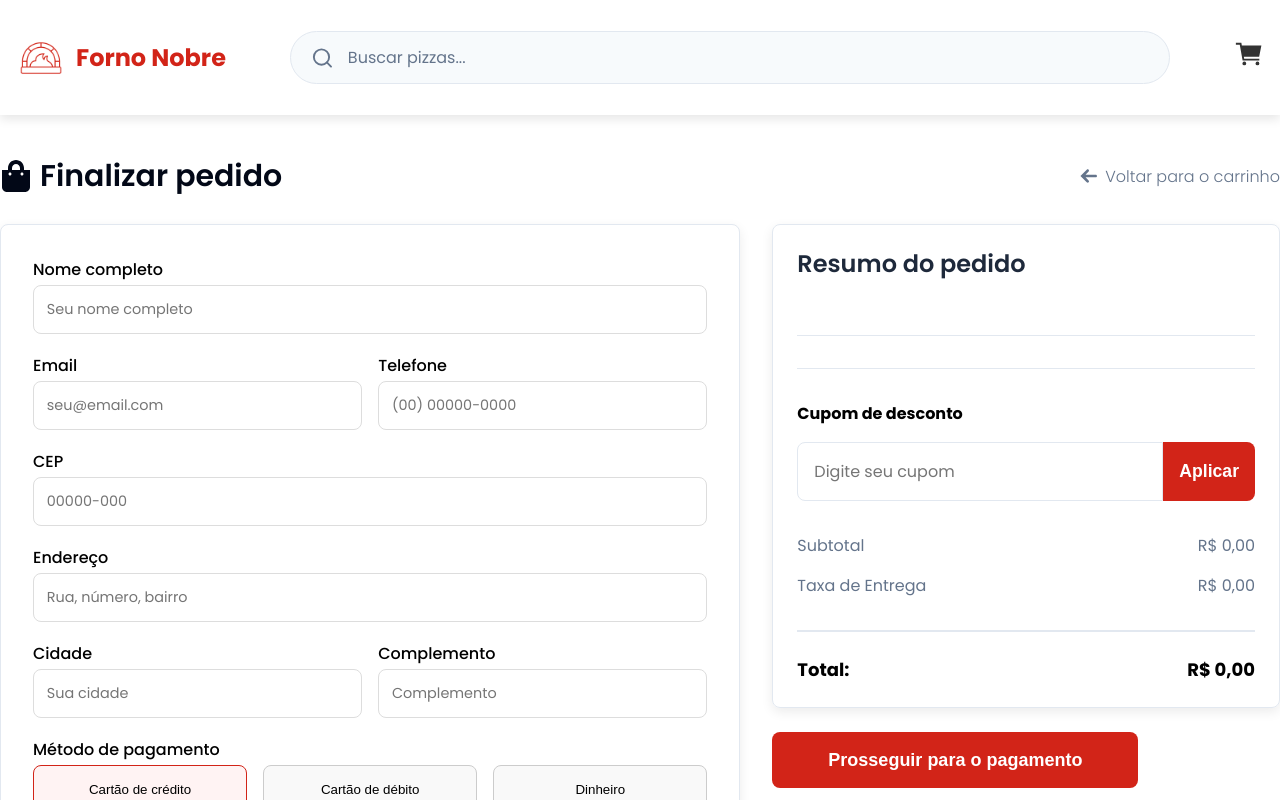
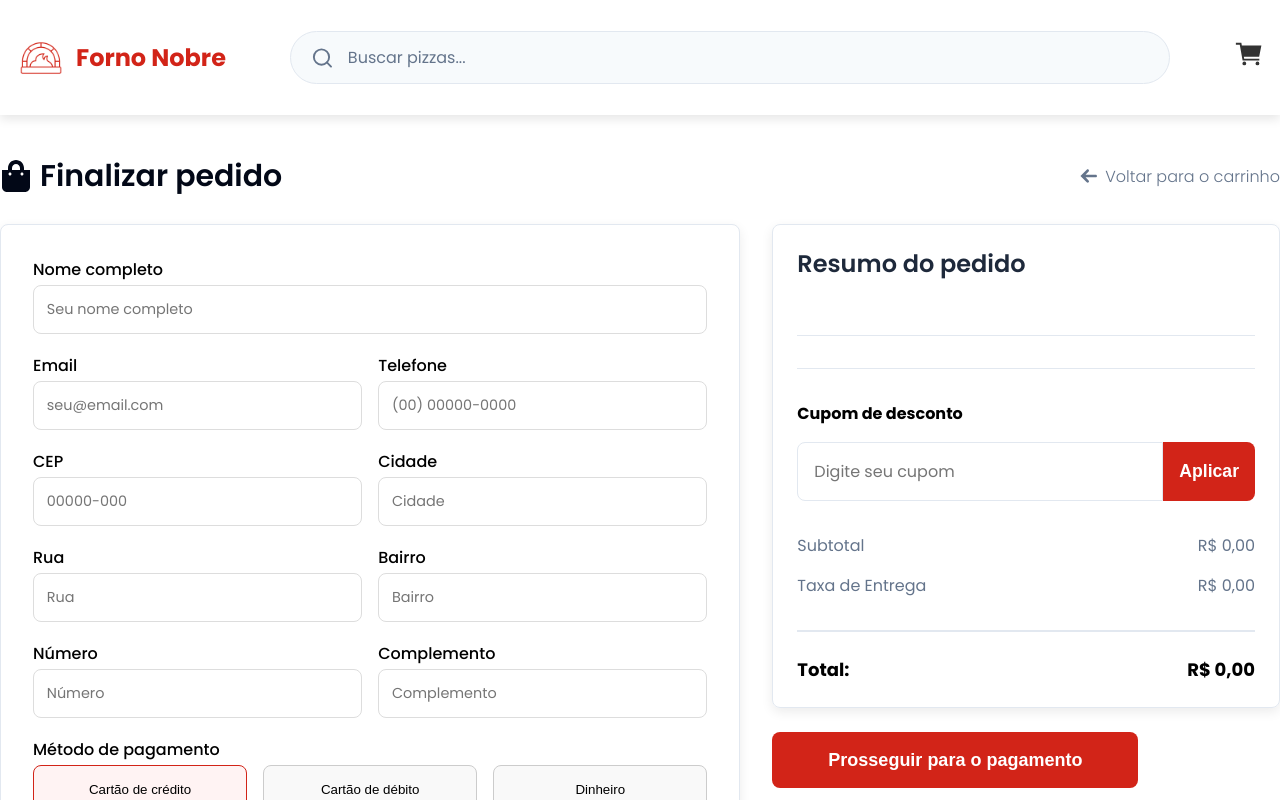
Before and after one commit to GGhiaroni/forno-nobre, a React (Vite) app: page /checkout in a window 1280 px wide. Shown: the top 800 px of the page. Built offline with nearby package versions, Linux system fonts and the light colour scheme.

Commit message:
editando o layout do formulário e avancando com o fetch do ViaCep

```diff
--- a/src/Pages/Checkout.jsx
+++ b/src/Pages/Checkout.jsx
@@ -161,8 +161,10 @@ const Checkout = observer(() => {
   const { carrinhoStore } = useStoreContext();
 
   const [cep, setCep] = useState("");
-  const [endereco, setEndereco] = useState("");
+  const [bairro, setBairro] = useState("");
   const [cidade, setCidade] = useState("");
+  const [rua, setRua] = useState("");
+  const [numero, setNumero] = useState("");
 
   return (
     <ContainerPrincipal>
@@ -198,6 +200,7 @@ const Checkout = observer(() => {
             </ContainerLabelInput>
           </LinhaDupla>
 
+          <LinhaDupla>
             <ContainerLabelInput>
               <Label htmlFor="cep">CEP</Label>
               <input
@@ -209,33 +212,59 @@ const Checkout = observer(() => {
                 onBlur={async () => {
                   const dadosCep = await buscarCep(cep);
                   if (dadosCep) {
-                  setEndereco(dadosCep.logradouro || "");
+                    setRua(dadosCep.logradouro || "");
                     setCidade(dadosCep.localidade || "");
+                    setBairro(dadosCep.bairro || "");
                   }
                 }}
               />
             </ContainerLabelInput>
 
             <ContainerLabelInput>
-            <Label htmlFor="endereco">Endereço</Label>
-            <input
-              id="endereco"
-              type="text"
-              placeholder="Rua, número, bairro"
-              value={endereco}
-              onChange={(e) => setEndereco(e.target.value)}
-            />
-          </ContainerLabelInput>
-
-          <LinhaDupla>
-            <ContainerLabelInput>
               <Label htmlFor="cidade">Cidade</Label>
               <input
                 id="cidade"
                 type="text"
-                placeholder="Sua cidade"
+                placeholder="Cidade"
                 value={cidade}
                 onChange={(e) => setCidade(e.target.value)}
+              />
+            </ContainerLabelInput>
+          </LinhaDupla>
+
+          <LinhaDupla>
+            <ContainerLabelInput>
+              <Label htmlFor="rua">Rua</Label>
+              <input
+                id="rua"
+                type="text"
+                placeholder="Rua"
+                value={rua}
+                onChange={(e) => setRua(e.target.value)}
+              />
+            </ContainerLabelInput>
+
+            <ContainerLabelInput>
+              <Label htmlFor="endereco">Bairro</Label>
+              <input
+                id="bairro"
+                type="text"
+                placeholder="Bairro"
+                value={bairro}
+                onChange={(e) => setBairro(e.target.value)}
+              />
+            </ContainerLabelInput>
+          </LinhaDupla>
+
+          <LinhaDupla>
+            <ContainerLabelInput>
+              <Label htmlFor="numero">Número</Label>
+              <input
+                id="numero"
+                type="text"
+                placeholder="Número"
+                value={numero}
+                onChange={(e) => setNumero(e.target.value)}
               />
             </ContainerLabelInput>
             <ContainerLabelInput>
```
Lines whose indentation alone changed are shown as unchanged.
